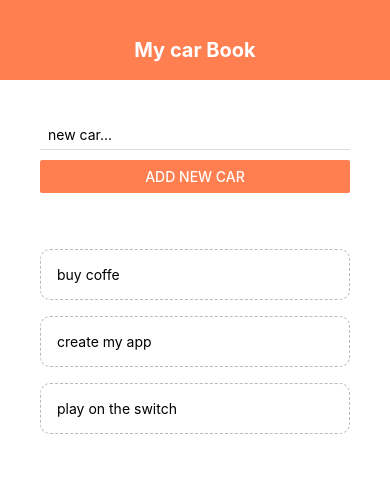
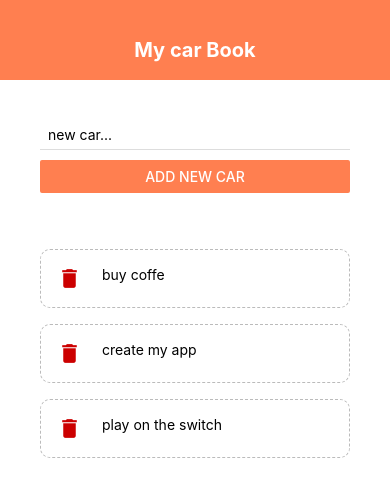
Before and after one commit to GeorgeTiganis/carServiceBook, a React Native app: screen / in a window 390 px wide. Shown: the top 496 px of the page. Built offline with nearby package versions, Linux system fonts and the light colour scheme.

Commit message:
lesson 15 -- icons

```diff
--- a/components/todoitem.js
+++ b/components/todoitem.js
@@ -1,5 +1,6 @@
 import React from 'react';
-import { StyleSheet, Text, TouchableOpacity,} from 'react-native';
+import { StyleSheet, Text, TouchableOpacity,View} from 'react-native';
+import { MaterialIcons } from '@expo/vector-icons';
 
 
 export default function TodoItem({item,pressHandler}) {
@@ -7,7 +8,11 @@ export default function TodoItem({item,pressHandler}) {
 
     return(
         <TouchableOpacity  onPress={ () => pressHandler(item.key) }>
-            <Text style={styles.item}>{item.text}</Text>
+            <View style={styles.item} >
+              <MaterialIcons name='delete' size={25} color={'#cc0000'} />
+              <Text style={styles.itemText} >{item.text}</Text>
+            </View>
+
         </TouchableOpacity>
     )
 }
@@ -20,5 +25,10 @@ const styles = StyleSheet.create({
     borderWidth:1,
     borderStyle: 'dashed',
     borderRadius:10,
+    flexDirection:'row'
+  },
+  itemText:{
+    marginLeft:20,
   }
+
 })
```
Also changed, not shown: components/sanbox.js (added, +14 -0 lines).
